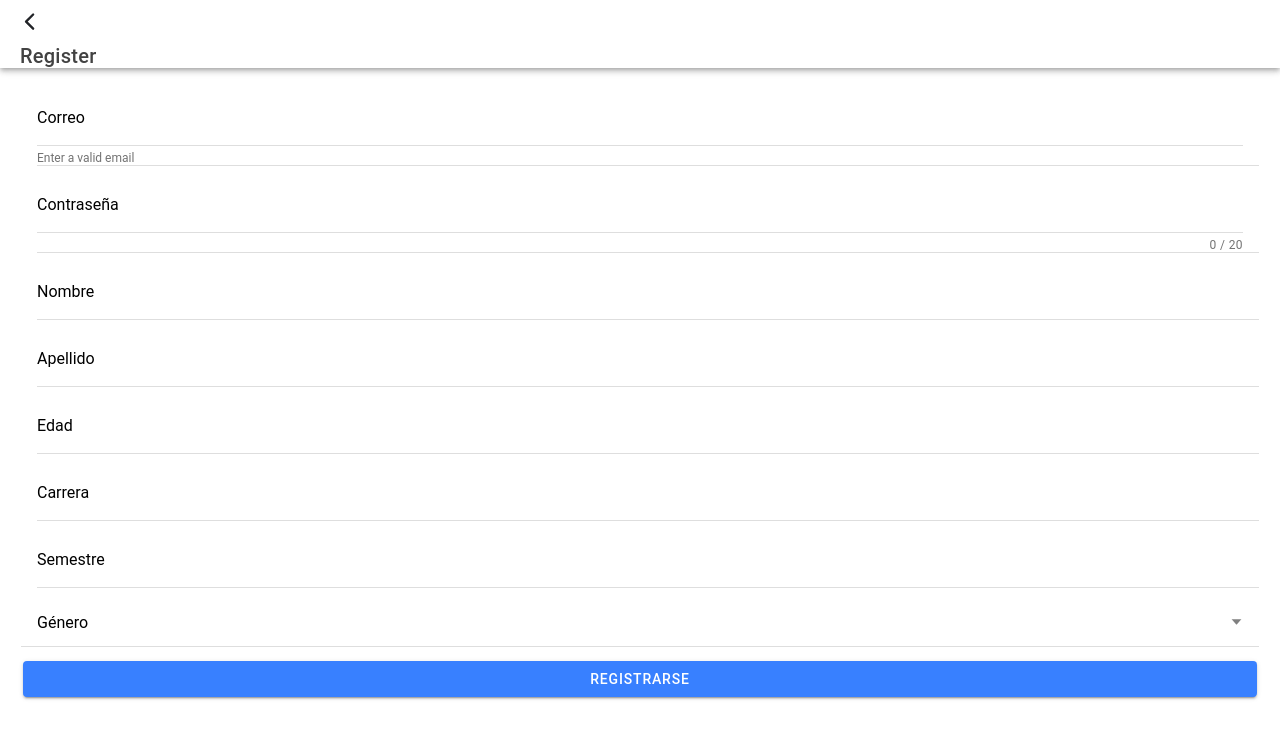
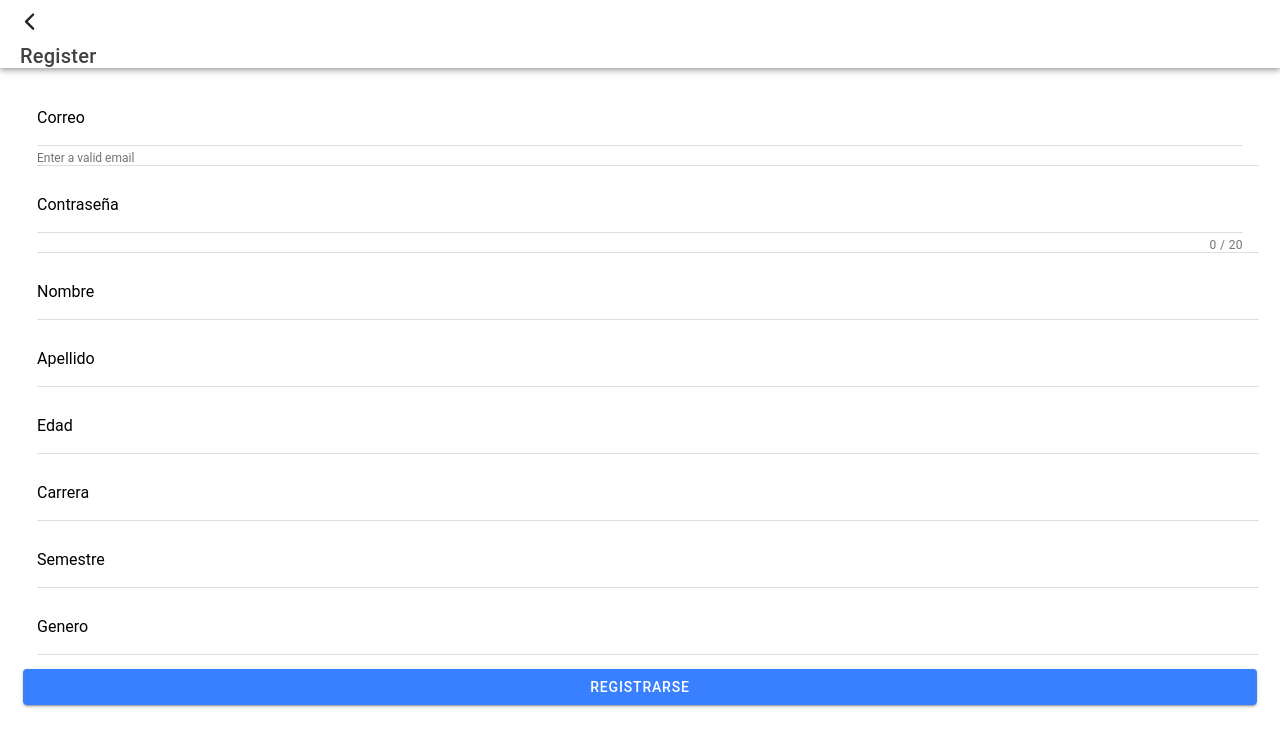
Before and after one commit to Daniela-Estupinan/Udla.net-Frontend, a React (Vite) app: page /register in a window 1280 px wide. Shown: the top 746 px of the page. Built offline with nearby package versions, Linux system fonts and the light colour scheme; the HTML template or start-up script is replaced by a standard one.

Commit message:
Gender Updates

```diff
--- a/src/pages/login/RegisterPage.tsx
+++ b/src/pages/login/RegisterPage.tsx
@@ -206,17 +206,20 @@ const validateEmail = (email: string) => {
                 </IonRow>
                 <IonRow>
                     <IonCol>
-                    <IonItem>
-                        <IonLabel>Género</IonLabel>
-                        <IonSelect>
-                            <IonSelectOption>F</IonSelectOption>
-                            <IonSelectOption>M</IonSelectOption>
-                            <IonSelectOption>O</IonSelectOption>
-                        </IonSelect>
+                        <IonItem>
+                            <IonInput
+                                type="text"
+                                value={gender}
+                                label="Genero"
+                                labelPlacement="floating"
+                                maxlength={2}
+                                placeholder="(F,M,O)"
+                                onIonChange={e => setGender(e.detail.value!)}
+                            ></IonInput>
                         </IonItem>
                     </IonCol>
                 </IonRow>
-                <IonRow>
+                 <IonRow>
                     <IonCol>
                         <IonButton expand="block" onClick={async () => {
                             if (await sendRegister()) {
```
